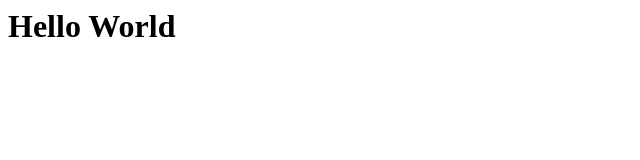
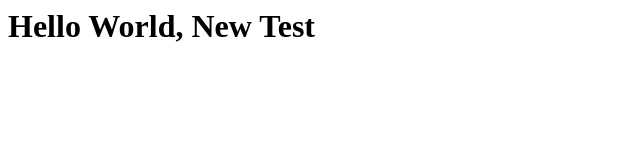
Before and after one commit to dylan-seattle/CodeDeploy, a plain HTML site: page files/index.html in a window 1280 px wide. Shown: the whole page, without its empty margins (0-640 px from the left). Drawn offline with Linux system fonts and the light colour scheme.

Commit message:
Update index.html

```diff
--- a/files/index.html
+++ b/files/index.html
@@ -2,6 +2,6 @@
 <head>
 </head>
 <body>
-<h1> Hello World </h1>
+<h1> Hello World, New Test </h1>
 </body>
 </html>
```
